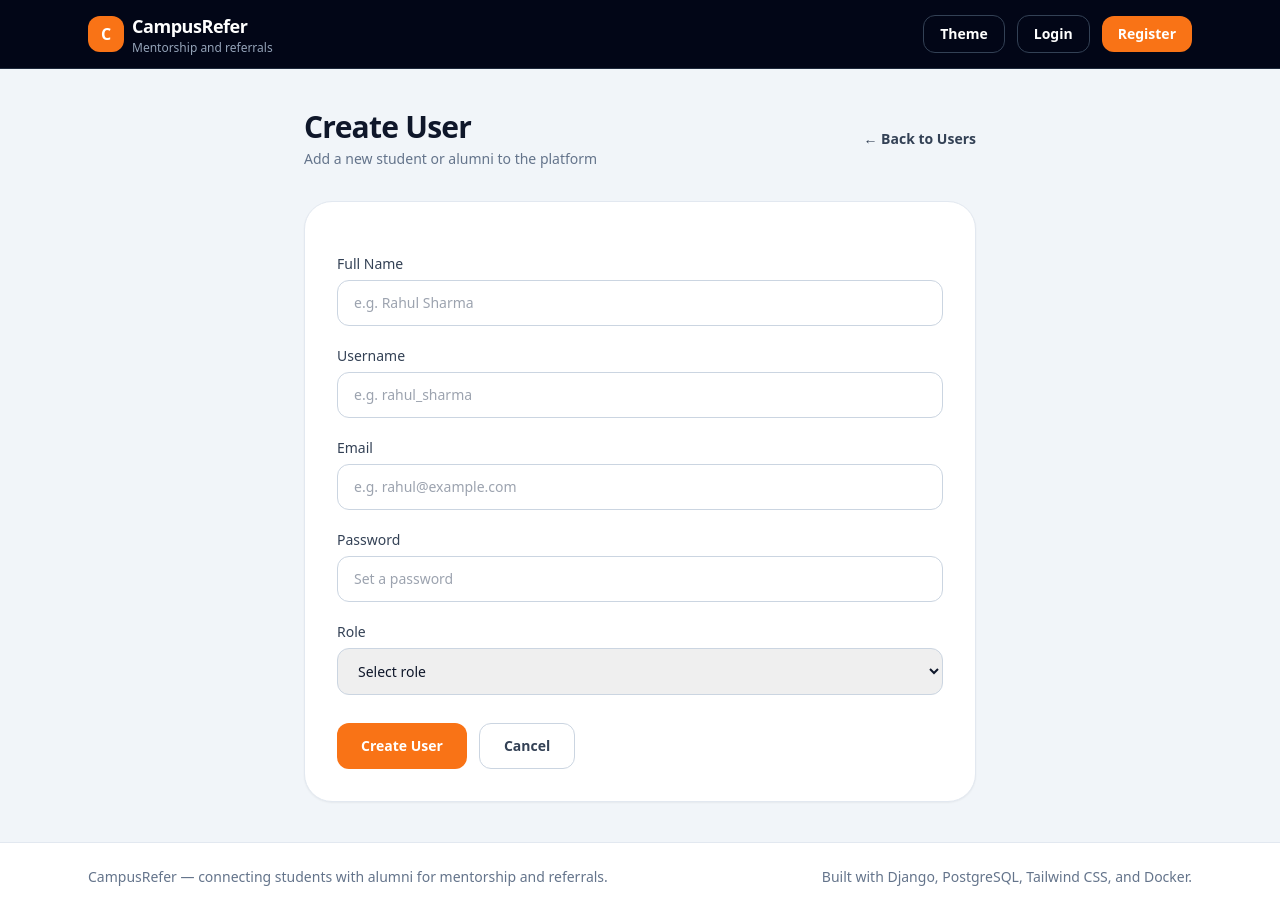
After one commit to itesh-singh/campusrefer, a Django app: template templates/adminpanel/create_user.html in a window 1280 px wide. The commit adds this page. Run offline with Django 5.2, Linux system fonts and the light colour scheme; the template is opened without the code that fills it, so the values that code supplies are empty.

Commit message:
feat(adminpanel): add create user form for admin

```diff
--- a/adminpanel/urls.py
+++ b/adminpanel/urls.py
@@ -12,4 +12,5 @@ urlpatterns = [
     path("jobs/", views.admin_jobs, name="jobs"),
     path("jobs/<int:pk>/toggle-active/", views.toggle_job_active, name="toggle_job_active"),
     path("users/<int:pk>/delete/", views.delete_user, name="delete_user"),
+    path("users/create/", views.create_user, name="create_user"),
 ]
--- a/requirements.txt
+++ b/requirements.txt
@@ -5,6 +5,7 @@ Automat==25.4.16
 cbor2==5.8.0
 cffi==2.0.0
 channels==4.3.2
+channels_redis==4.3.0
 constantly==23.10.4
 cryptography==46.0.5
 daphne==4.2.1
@@ -30,6 +31,7 @@ python-decouple==3.8
 python-dotenv==1.2.2
 pytz==2026.1.post1
 PyYAML==6.0.3
+redis==7.3.0
 service-identity==24.2.0
 sqlparse==0.5.5
 Twisted==25.5.0
@@ -37,6 +39,5 @@ txaio==25.12.2
 typing_extensions==4.15.0
 ujson==5.12.0
 uritemplate==4.2.0
+whitenoise==6.12.0
 zope.interface==8.2
-whitenoise==6.9.0
-channels-redis==4.2.1
--- a/static/css/output.css
+++ b/static/css/output.css
@@ -639,6 +639,10 @@ video {
   margin-bottom: 0.25rem;
 }
 
+.mb-1\.5 {
+  margin-bottom: 0.375rem;
+}
+
 .mb-2 {
   margin-bottom: 0.5rem;
 }
--- /dev/null
+++ b/templates/adminpanel/create_user.html
@@ -0,0 +1,97 @@
+{% extends "base.html" %}
+
+{% block title %}Create User | Admin Panel{% endblock %}
+
+{% block content %}
+<section class="max-w-2xl mx-auto space-y-8">
+
+    <div class="flex items-center justify-between">
+        <div>
+            <h1 class="text-3xl font-bold tracking-tight text-slate-900 dark:text-white">Create User</h1>
+            <p class="mt-1 text-sm text-slate-500 dark:text-slate-400">Add a new student or alumni to the platform</p>
+        </div>
+        <a href="{% url 'adminpanel:users' %}" class="text-sm font-semibold text-slate-700 dark:text-slate-300 hover:text-slate-900 dark:hover:text-white">
+            ← Back to Users
+        </a>
+    </div>
+
+    <div class="rounded-[1.75rem] border border-slate-200 dark:border-slate-700 bg-white dark:bg-slate-900 p-8 shadow-sm">
+        <form method="post" class="space-y-5">
+            {% csrf_token %}
+
+            <div>
+                <label class="block text-sm font-medium text-slate-700 dark:text-slate-300 mb-1.5">Full Name</label>
+                <input
+                    type="text"
+                    name="full_name"
+                    required
+                    placeholder="e.g. Rahul Sharma"
+                    class="w-full rounded-xl border border-slate-300 px-4 py-3 text-sm outline-none focus:border-orange-500 dark:border-slate-700 dark:bg-slate-800 dark:text-white dark:placeholder:text-slate-400"
+                />
+            </div>
+
+            <div>
+                <label class="block text-sm font-medium text-slate-700 dark:text-slate-300 mb-1.5">Username</label>
+                <input
+                    type="text"
+                    name="username"
+                    required
+                    placeholder="e.g. rahul_sharma"
+                    class="w-full rounded-xl border border-slate-300 px-4 py-3 text-sm outline-none focus:border-orange-500 dark:border-slate-700 dark:bg-slate-800 dark:text-white dark:placeholder:text-slate-400"
+                />
+            </div>
+
+            <div>
+                <label class="block text-sm font-medium text-slate-700 dark:text-slate-300 mb-1.5">Email</label>
+                <input
+                    type="email"
+                    name="email"
+                    required
+                    placeholder="e.g. rahul@example.com"
+                    class="w-full rounded-xl border border-slate-300 px-4 py-3 text-sm outline-none focus:border-orange-500 dark:border-slate-700 dark:bg-slate-800 dark:text-white dark:placeholder:text-slate-400"
+                />
+            </div>
+
+            <div>
+                <label class="block text-sm font-medium text-slate-700 dark:text-slate-300 mb-1.5">Password</label>
+                <input
+                    type="password"
+                    name="password"
+                    required
+                    placeholder="Set a password"
+                    class="w-full rounded-xl border border-slate-300 px-4 py-3 text-sm outline-none focus:border-orange-500 dark:border-slate-700 dark:bg-slate-800 dark:text-white dark:placeholder:text-slate-400"
+                />
+            </div>
+
+            <div>
+                <label class="block text-sm font-medium text-slate-700 dark:text-slate-300 mb-1.5">Role</label>
+                <select
+                    name="role"
+                    required
+                    class="w-full rounded-xl border border-slate-300 px-4 py-3 text-sm outline-none focus:border-orange-500 dark:border-slate-700 dark:bg-slate-800 dark:text-white"
+                >
+                    <option value="">Select role</option>
+                    <option value="student">Student</option>
+                    <option value="alumni">Alumni</option>
+                </select>
+            </div>
+
+            <div class="pt-2 flex gap-3">
+                <button
+                    type="submit"
+                    class="bg-orange-500 text-white px-6 py-3 rounded-xl text-sm font-semibold hover:bg-orange-600"
+                >
+                    Create User
+                </button>
+
+                    <a href="{% url 'adminpanel:users' %}"
+                    class="px-6 py-3 rounded-xl border border-slate-300 dark:border-slate-700 text-sm font-semibold text-slate-700 dark:text-slate-300 hover:bg-slate-50 dark:hover:bg-slate-800"
+                >
+                    Cancel
+                </a>
+            </div>
+        </form>
+    </div>
+
+</section>
+{% endblock %}
```
Also changed, not shown: adminpanel/views.py (+47 -0 lines), templates/adminpanel/users.html (+9 -3 lines).
